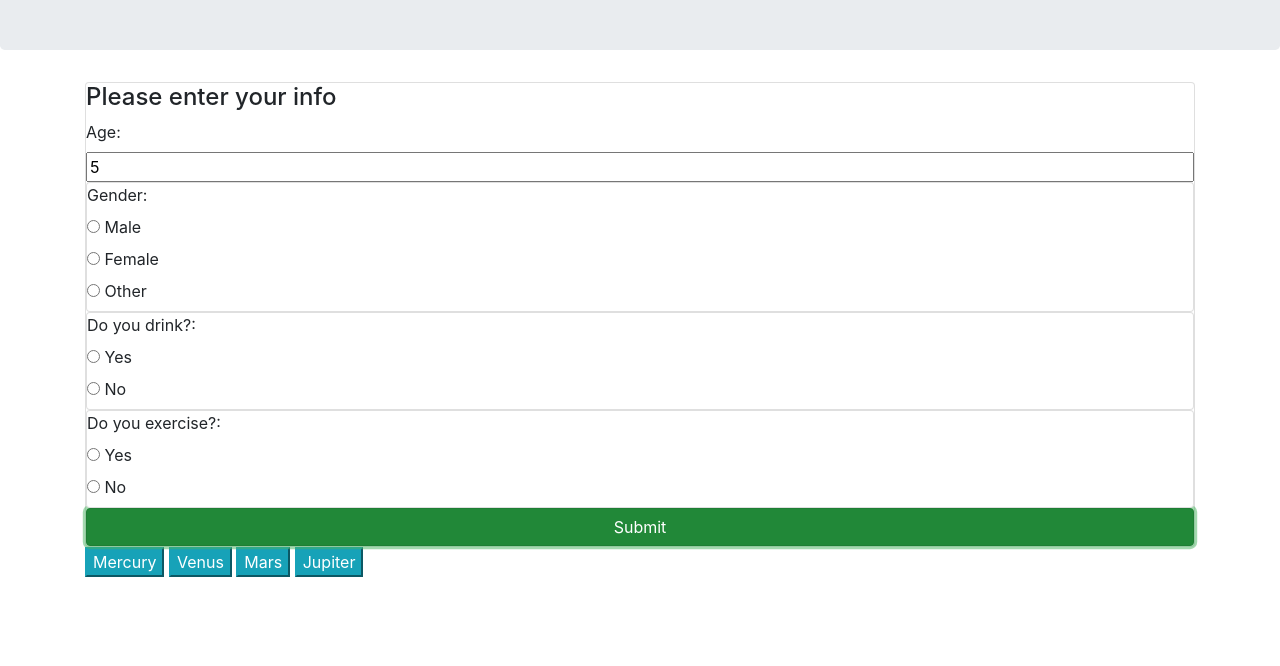
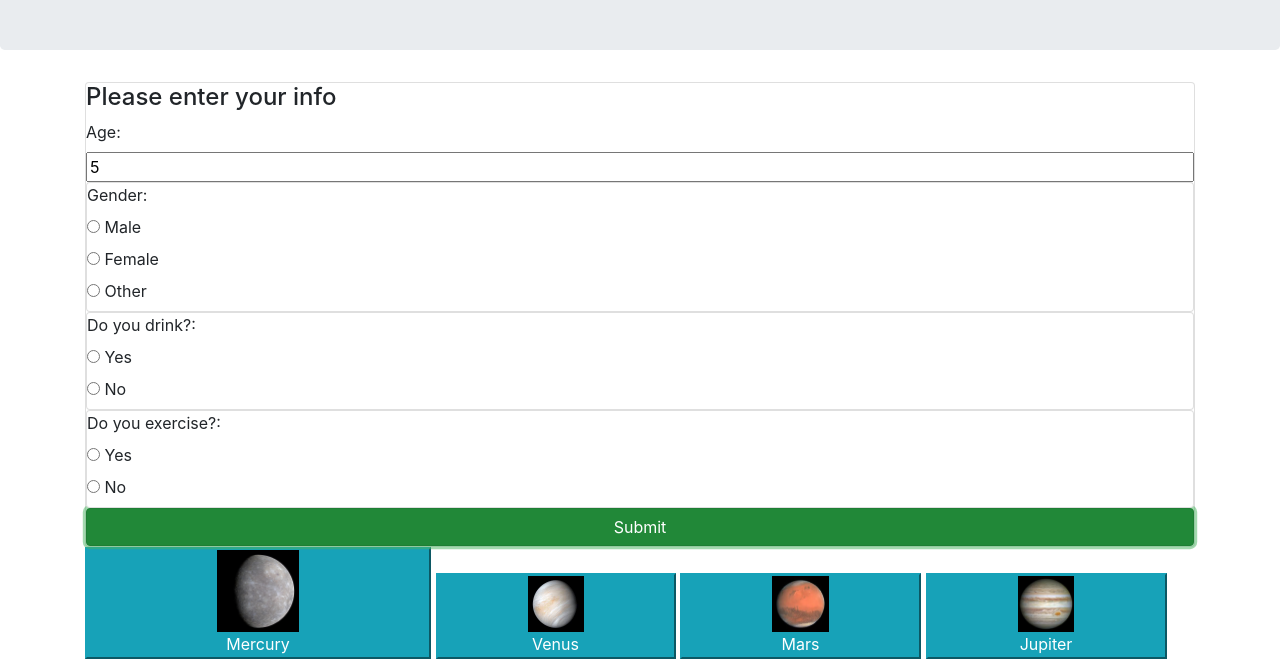
Before and after one commit to wdonovanseid/super-galactic-age-calculator, a website built with webpack: page src/index.html in a window 1280 px wide. Both pictures are taken after typing "5" into the empty fields and a click on the button "Submit". Shown: the part 134-800 px from the top of the page. Built offline with nearby package versions, Linux system fonts and the light colour scheme.

Commit message:
add images to each planet button

```diff
--- a/src/css/styles.css
+++ b/src/css/styles.css
@@ -1,3 +1,8 @@
 #output, #merc-info, #venus-info, #mars-info, #jup-info {
   display: none;
 }
+
+img {
+  width: 25%;
+  height: auto;
+}
--- a/src/index.html
+++ b/src/index.html
@@ -33,24 +33,24 @@
       </div>
     </form>
     <div id="output">
-      <button id="merc" type="button" class="btn-info">Mercury</button>
+      <button id="merc" type="button" class="btn-info"><img src="assets/images/merc.jpg"><br>Mercury</button>
       <div class="card" id="merc-info">
         <p>You are <span id="mercAge"> </span> Mercury years old</p>
         <p id="mercAgeAvg"></p>
       </div>
-      <button id="venus" type="button" class="btn-info">Venus</button>
+      <button id="venus" type="button" class="btn-info"><img src="assets/images/venus.jpg"><br>Venus</button>
       <div class="card" id="venus-info">
         <p>You are <span id="venusAge"> </span> Venus years old</p>
         <p id="venusAgeAvg"></p>
       </div>
-      <button id="mars" type="button" class="btn-info">Mars</button>
+      <button id="mars" type="button" class="btn-info"><img src="assets/images/mars.jpg"><br>Mars</button>
       <div class="card" id="mars-info">
         <p>You are <span id="marsAge"> </span> Mars years old</p>
         <p id="marsAgeAvg"></p>
       </div>
-      <button id="jup" type="button" class="btn-info">Jupiter</button>
+      <button id="jup" type="button" class="btn-info"><img src="assets/images/jup.jpg"><br>Jupiter</button>
       <div class="card" id="jup-info">
-        <p>You are <span id="jupAge"> </span> Jup years old</p>
+        <p>You are <span id="jupAge"> </span> Jupiter years old</p>
         <p id="jupAgeAvg"></p>
       </div>
     </div>
```
Also changed, not shown: src/assets/images/jup.jpg (added), src/assets/images/mars.jpg (added), src/assets/images/merc.jpg (added), src/assets/images/venus.jpg (added).
